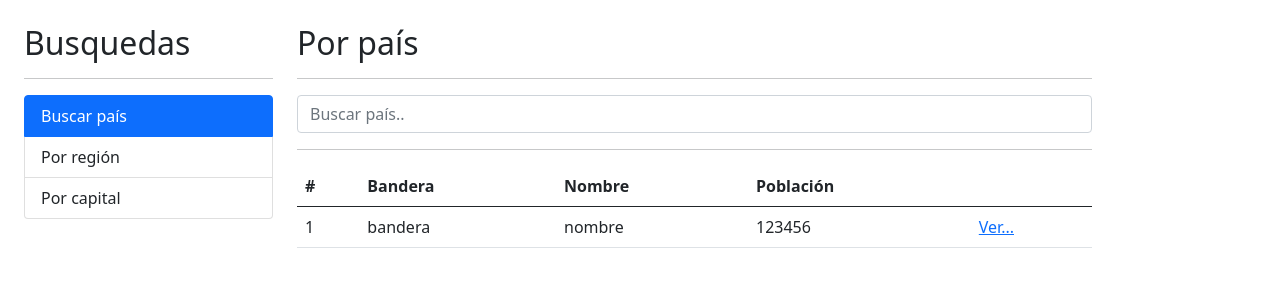
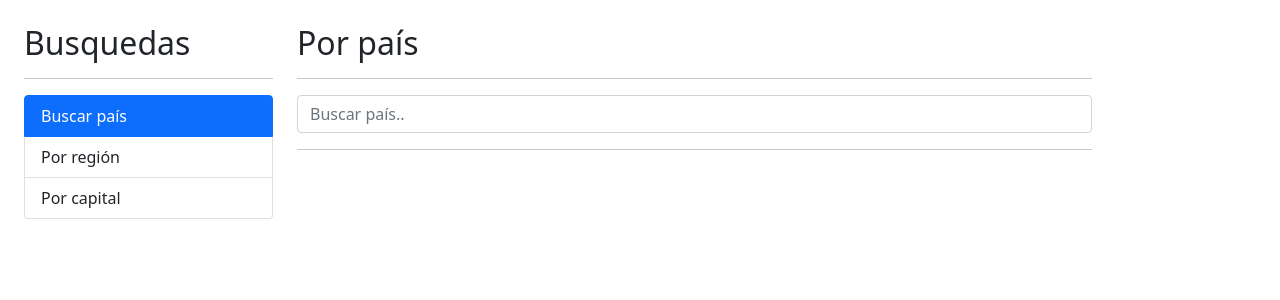
Before and after one commit to lescobarc/Angular3paisesApp, an Angular app: page / in a window 1280 px wide. Shown: the top 300 px of the page. Built offline with nearby package versions, Linux system fonts and the light colour scheme.

Commit message:
S8-106 Llenar la tabla de países

```diff
--- a/src/app/pais/pages/por-pais/por-pais.component.html
+++ b/src/app/pais/pages/por-pais/por-pais.component.html
@@ -20,8 +20,8 @@
 
 <div class="row">
     <div class="col">
-        <table *ngIf="!hayError" class="table table-hover">
-            <thead>
+        <table *ngIf="paises.length>0"  class="table table-hover">
+            <thead >
                 <tr>
                     <th>#</th>
                     <th>Bandera</th>
@@ -31,13 +31,15 @@
                 </tr>
             </thead>
             <tbody>
-                <tr>
-                    <td>1</td>
-                    <td>bandera</td>
-                    <td>nombre</td>
-                    <td>123456</td>
+                <tr *ngFor="let pais of paises; let i = index">
+                    <td>{{i +1}}</td>
                     <td>
-                        <a href="/pais/cri">Ver...</a>
+                        <img class="small-flag" [src]= "pais.flag">
+                    </td>
+                    <td>{{pais.name}}</td>
+                    <td>{{pais.population | number}}</td>
+                    <td>
+                        <a [routerLink]="['/pais', pais.alpha2Code ] ">Ver...</a>
                     </td>
                 </tr>
             </tbody>
--- a/src/app/pais/pages/por-pais/por-pais.component.ts
+++ b/src/app/pais/pages/por-pais/por-pais.component.ts
@@ -1,4 +1,5 @@
 import { Component, OnInit } from '@angular/core';
+import { Country } from '../../interfaces/pais.interface';
 import { PaisService } from '../../services/pais.service';
 
 @Component({
@@ -6,22 +7,24 @@
   templateUrl: './por-pais.component.html',
   styleUrls: ['./por-pais.component.css']
 })
-export class PorPaisComponent  {
+export class PorPaisComponent {
 
   termino: string = "";
   hayError: boolean = false;
-  constructor( private paisService: PaisService ) { }
+  paises: Country[] = [];
+  constructor(private paisService: PaisService) { }
 
-  buscar(){
+  buscar() {
     this.hayError = false
     console.log(this.termino);
-    this.paisService.buscarPais( this.termino )
-    .subscribe( (paises) =>{
+    this.paisService.buscarPais(this.termino)
+      .subscribe((paises) => {
         console.log(paises);
-
+        this.paises = paises;
       }, (err) => {
         this.hayError = true;
         console.log('Error');
+        this.paises = [];
         console.info(err);
       })
   }
--- a/src/app/pais/pais.module.ts
+++ b/src/app/pais/pais.module.ts
@@ -5,6 +5,7 @@
 import { PorPaisComponent } from './pages/por-pais/por-pais.component';
 import { PorRegionComponent } from './pages/por-region/por-region.component';
 import { VerPaisComponent } from './pages/ver-pais/ver-pais.component';
+import { RouterModule } from '@angular/router';
 
 
 
@@ -24,7 +25,8 @@
   ],
   imports: [
     CommonModule,
-    FormsModule
+    FormsModule,
+    RouterModule
   ]
 })
 export class PaisModule { }
--- a/src/styles.css
+++ b/src/styles.css
@@ -1 +1,4 @@
-/* You can add global styles to this file, and also import other style files */
+
+.small-flag{
+    width: 50px;
+}
```
Lines whose indentation alone changed are shown as unchanged.
